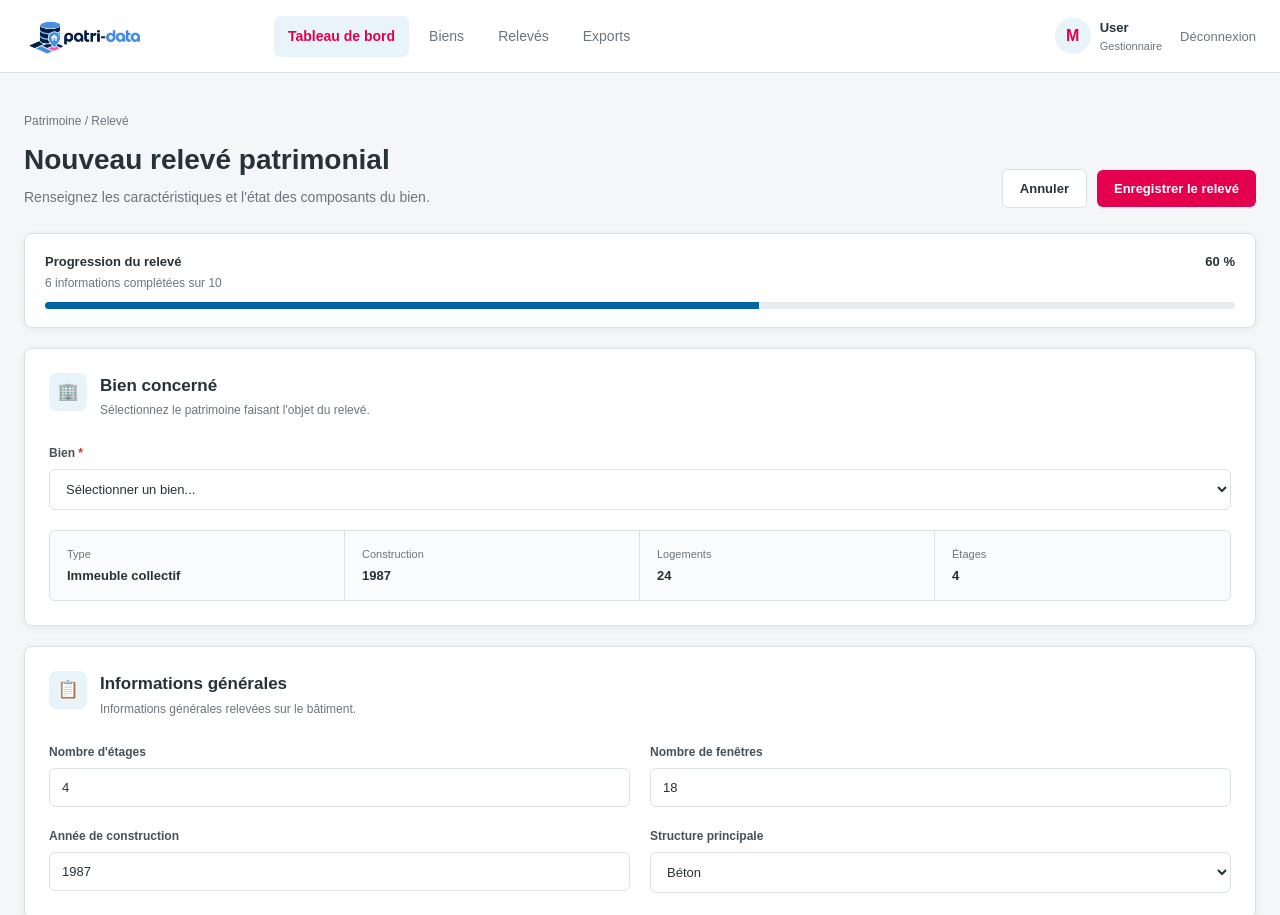
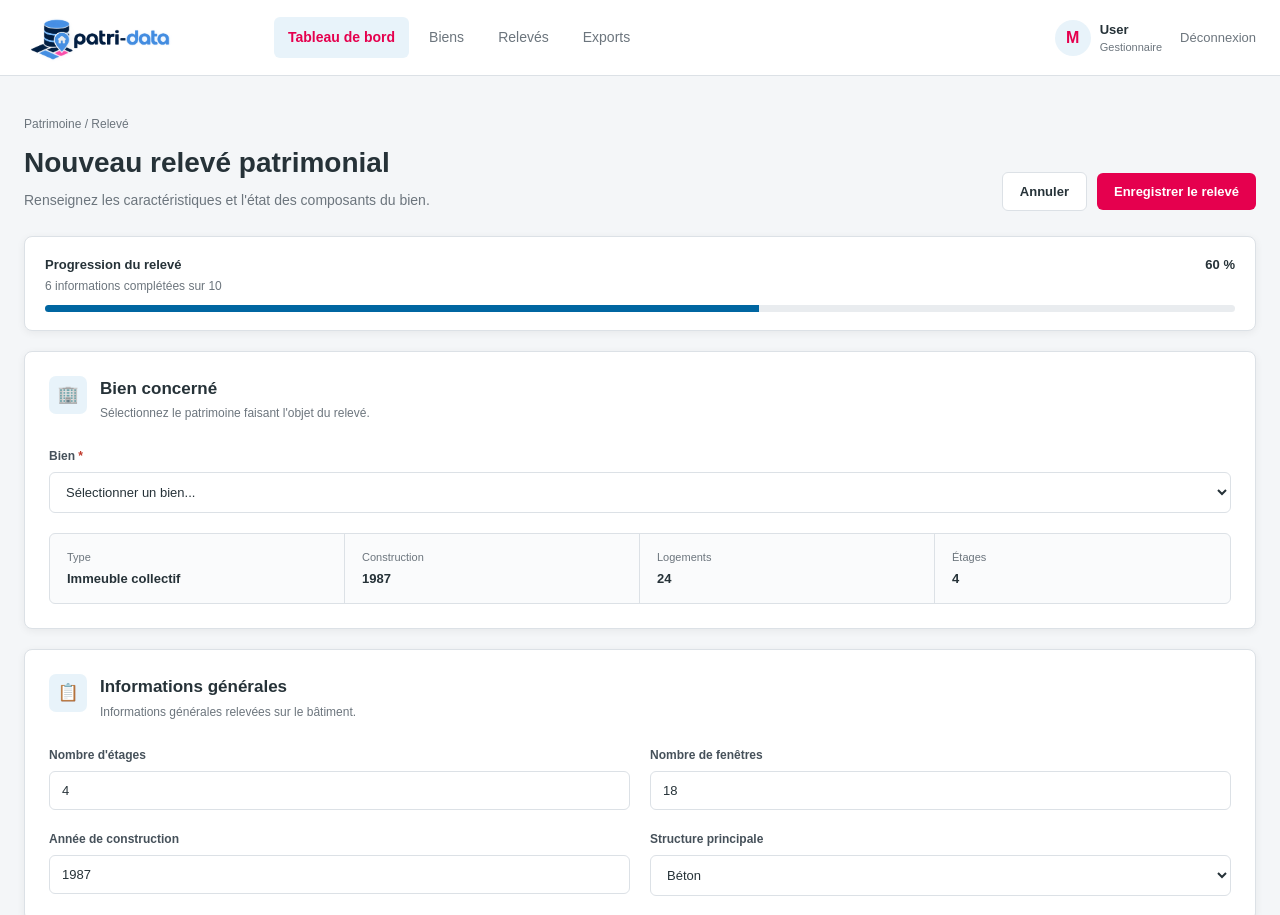
Before and after one commit to orimaworks/patri-data, a plain HTML site: page index.html in a window 1280 px wide. Shown: the top 915 px of the page. Drawn offline with Linux system fonts and the light colour scheme.

Commit message:
Update index.html

```diff
--- a/index.html
+++ b/index.html
@@ -20,7 +20,7 @@
         <div class="header-container">
 
             <a href="#" class="logo">
-                <img src="assets/logo-patridata.png" alt="logo patri-data" style="max-width : 120px; height : auto;">
+                <img src="assets/logo-patridata.png" alt="logo patri-data" style="max-width : 150px; height : auto;">
                 <!--
                 <span class="logo-mark">VRA</span>
                 <span class="logo-text">
```
